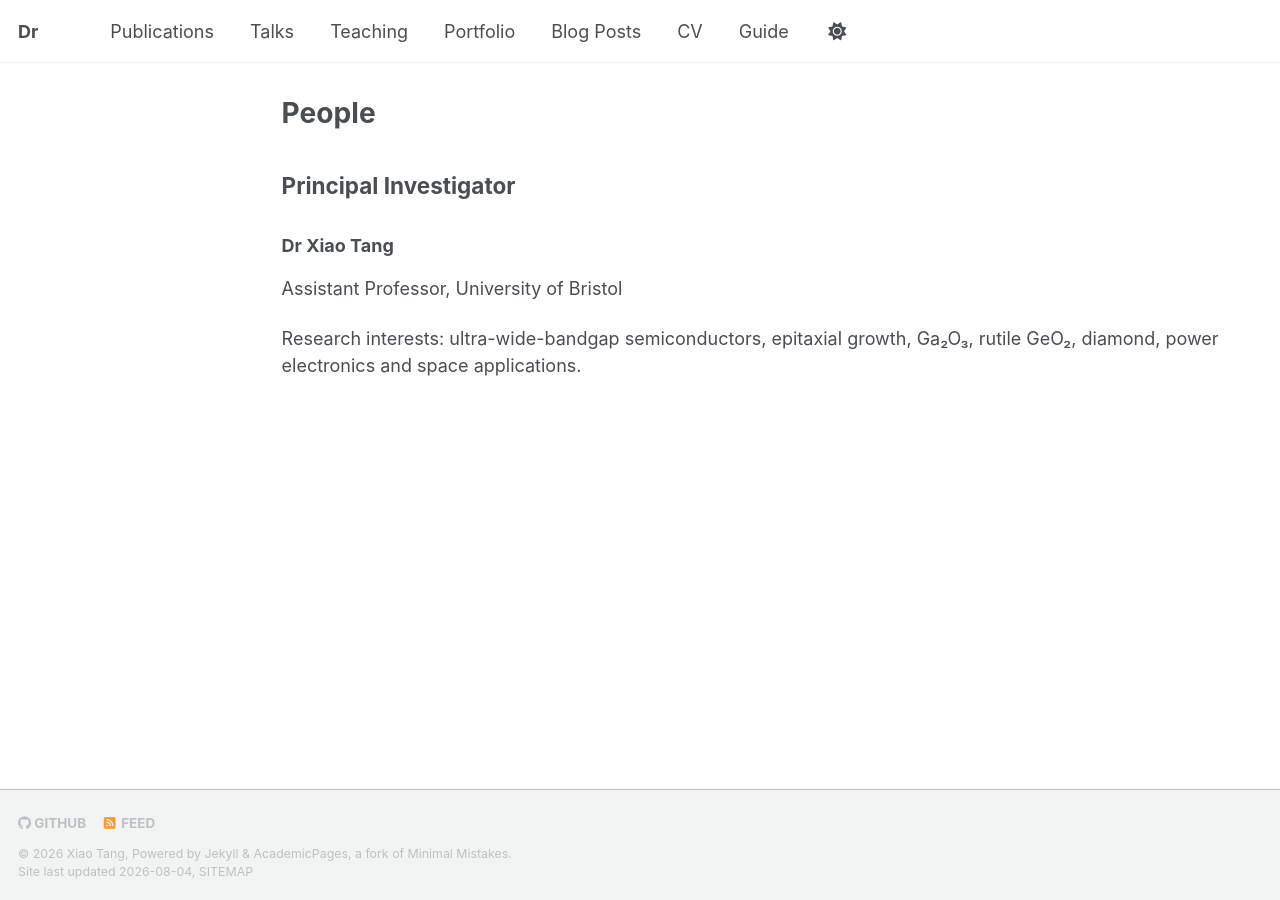
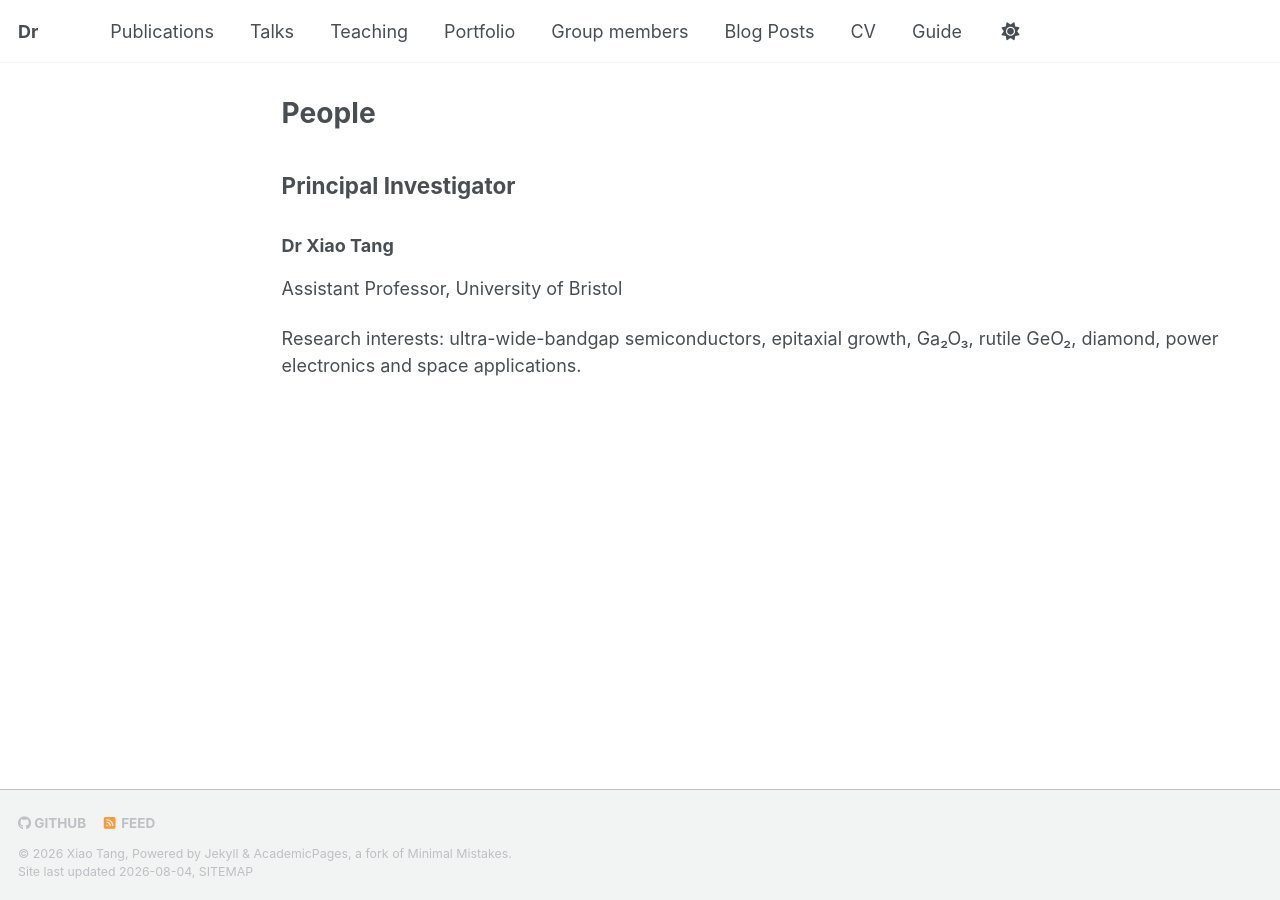
Before and after one commit to hnumonkey/XTBS, a Jekyll site: the page built from _pages/group members.md, in a window 1280 px wide. Built offline with Jekyll 4.4.1, drawn with Linux system fonts in a browser that asks for light colours; a style sheet for code colours, icons or effects is not loaded.

Commit message:
Update navigation.yml

```diff
--- a/_data/navigation.yml
+++ b/_data/navigation.yml
@@ -20,6 +20,10 @@ main:
   - title: "Portfolio"
     url: /portfolio/
 
+
+  - title: "Group members"
+    url: /Group members/
+
   - title: "Blog Posts"
     url: /year-archive/
 
```
